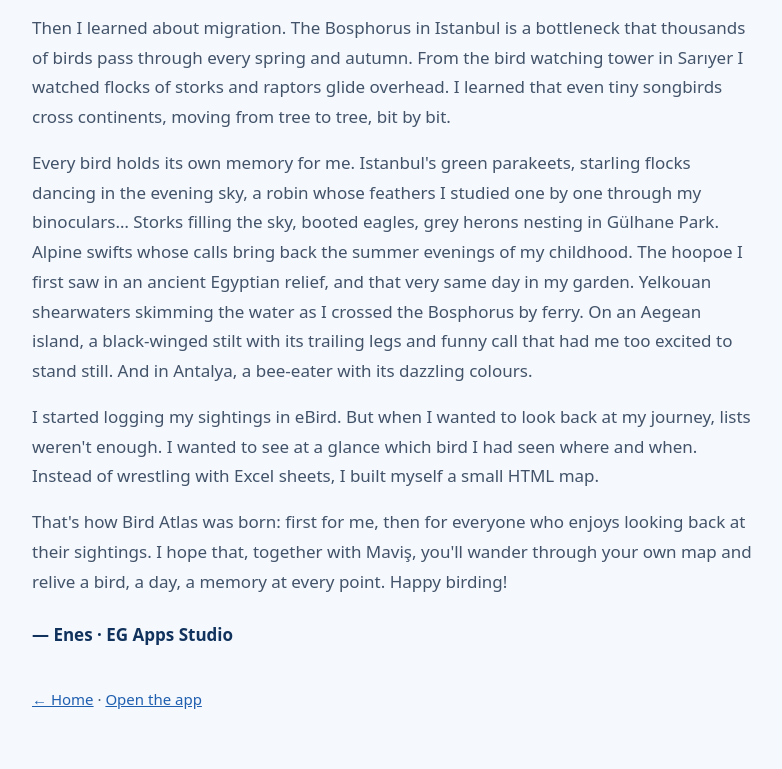
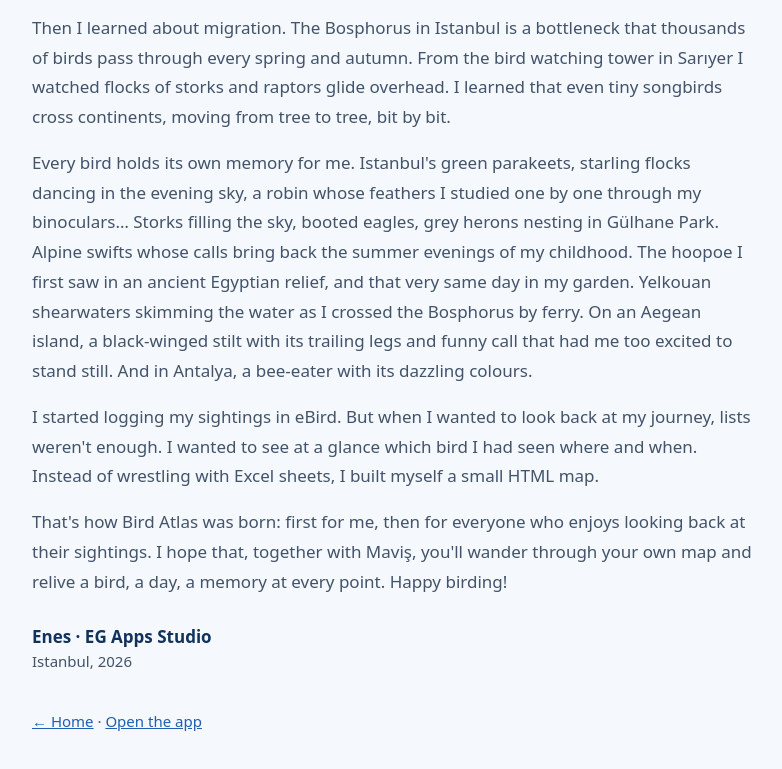
Before and after one commit to EGAppsStudio/birdatlas, a website: page site/story/index.html in a window 1280 px wide. Shown: the part 491-1260 px from the top of the page, without its empty margins (248-1030 px from the left). Drawn offline with Linux system fonts and the light colour scheme; a web font is replaced by a local one.

Commit message:
Öykü sayfası imzası: Enes · EG Apps Studio / İstanbul, 2026
Co-Authored-By: Claude Opus 5.5 <noreply@anthropic.com>
Claude-Session: https://claude.ai/code/session_012mXBh1959G4NnPsQR1ZGG4

```diff
--- a/scripts/hikaye.mjs
+++ b/scripts/hikaye.mjs
@@ -24,7 +24,7 @@ const DIL = { tr: 'TR', en: 'EN', es: 'ES', pt: 'PT', de: 'DE', fr: 'FR' };
 const art = L => `<article data-l="${L}" lang="${L}">
 <div class="bas"><div class="mv" data-mavis="wave" role="img" aria-label="Maviş"></div><h1>${esc(H.title[L])}</h1></div>
 ${H.p.map(p => `<p>${esc(p[L])}</p>`).join('\n')}
-<p class="imza">${esc(H.imza)}</p>
+<p class="imza">${esc(H.imza)}<span class="yer">${esc(H.yer[L])}</span></p>
 <p class="geri"><a href="/${L}/">← ${esc(H.geri[L])}</a> · <a href="/app/?lang=${L}">${esc(H.ac[L])}</a></p>
 </article>`;
 const sayfa = `<!doctype html>
@@ -55,7 +55,8 @@ header img { width: 36px; height: 36px; border-radius: 50%; background: #fff; }
 .mv { flex: 0 0 92px; height: 92px; }
 h1 { color: #10325C; font-size: clamp(26px, 5vw, 38px); line-height: 1.2; margin: 0; }
 p { margin: 0 0 16px; }
-.imza { font-weight: 700; color: #10325C; margin-top: 24px; }
+.imza { font-weight: 700; color: #10325C; margin-top: 28px; line-height: 1.5; }
+.imza .yer { display: block; font-weight: 400; color: #42536A; font-size: 15px; }
 .geri { margin-top: 36px; font-size: 15px; }
 a { color: #1F5FB0; }
 article { display: none; }
--- a/site/story/index.html
+++ b/site/story/index.html
@@ -26,7 +26,8 @@ header img { width: 36px; height: 36px; border-radius: 50%; background: #fff; }
 .mv { flex: 0 0 92px; height: 92px; }
 h1 { color: #10325C; font-size: clamp(26px, 5vw, 38px); line-height: 1.2; margin: 0; }
 p { margin: 0 0 16px; }
-.imza { font-weight: 700; color: #10325C; margin-top: 24px; }
+.imza { font-weight: 700; color: #10325C; margin-top: 28px; line-height: 1.5; }
+.imza .yer { display: block; font-weight: 400; color: #42536A; font-size: 15px; }
 .geri { margin-top: 36px; font-size: 15px; }
 a { color: #1F5FB0; }
 article { display: none; }
@@ -44,7 +45,7 @@ html[data-lang="tr"] article[data-l="tr"], html[data-lang="en"] article[data-l="
 <p>Her kuşun bende ayrı bir hatırası var. İstanbul'un yeşil papağanları, akşam gökyüzünde dans eden sığırcık kümeleri, dürbünle tüylerine tek tek baktığım kızılgerdan… Gökyüzünü dolduran leylek sürüleri, küçük orman kartalları, Gülhane'de yuva yapan gri balıkçıllar. Sesleriyle bana çocukluğumun yaz akşamlarını hatırlatan ak karınlı ebabiller. İlk kez bir antik Mısır kabartmasında gördüğüm ve aynı gün bahçemde karşıma çıkan ibibik. Boğaz'ı vapurla geçerken suyu sıyırarak uçan yelkovanlar. Ege'de bir adada, sarkık bacakları ve komik sesiyle beni heyecandan yerimde duramaz hâle getiren uzunbacak. Ve Antalya'da renkleriyle büyüleyen arı kuşu.</p>
 <p>Gözlemlerimi eBird'e kaydetmeye başladım. Ama yolculuğuma dönüp bakmak istediğimde listeler yetmedi. Hangi kuşu nerede ve ne zaman gördüğümü tek bakışta görmek istiyordum. Excel tablolarıyla uğraşmak yerine kendime küçük bir HTML haritası yaptım.</p>
 <p>Kuş Atlası böyle doğdu: önce kendim için, sonra gözlemlerine yeniden bakmaktan keyif alan herkes için. Umarım Maviş'le birlikte sen de kendi haritanda gezinir, her noktada bir kuşu, bir günü, bir hatırayı yeniden yaşarsın. İyi gözlemler!</p>
-<p class="imza">— Enes · EG Apps Studio</p>
+<p class="imza">Enes · EG Apps Studio<span class="yer">İstanbul, 2026</span></p>
 <p class="geri"><a href="/tr/">← Ana sayfa</a> · <a href="/app/?lang=tr">Uygulamayı aç</a></p>
 </article>
 <article data-l="en" lang="en">
@@ -55,7 +56,7 @@ html[data-lang="tr"] article[data-l="tr"], html[data-lang="en"] article[data-l="
 <p>Every bird holds its own memory for me. Istanbul's green parakeets, starling flocks dancing in the evening sky, a robin whose feathers I studied one by one through my binoculars… Storks filling the sky, booted eagles, grey herons nesting in Gülhane Park. Alpine swifts whose calls bring back the summer evenings of my childhood. The hoopoe I first saw in an ancient Egyptian relief, and that very same day in my garden. Yelkouan shearwaters skimming the water as I crossed the Bosphorus by ferry. On an Aegean island, a black-winged stilt with its trailing legs and funny call that had me too excited to stand still. And in Antalya, a bee-eater with its dazzling colours.</p>
 <p>I started logging my sightings in eBird. But when I wanted to look back at my journey, lists weren't enough. I wanted to see at a glance which bird I had seen where and when. Instead of wrestling with Excel sheets, I built myself a small HTML map.</p>
 <p>That's how Bird Atlas was born: first for me, then for everyone who enjoys looking back at their sightings. I hope that, together with Maviş, you'll wander through your own map and relive a bird, a day, a memory at every point. Happy birding!</p>
-<p class="imza">— Enes · EG Apps Studio</p>
+<p class="imza">Enes · EG Apps Studio<span class="yer">Istanbul, 2026</span></p>
 <p class="geri"><a href="/en/">← Home</a> · <a href="/app/?lang=en">Open the app</a></p>
 </article>
 <article data-l="es" lang="es">
@@ -66,7 +67,7 @@ html[data-lang="tr"] article[data-l="tr"], html[data-lang="en"] article[data-l="
 <p>Cada ave guarda para mí un recuerdo propio. Las cotorras verdes de Estambul, las nubes de estorninos bailando en el cielo del atardecer, un petirrojo cuyas plumas observé una a una con los prismáticos… Cigüeñas llenando el cielo, águilas calzadas, garzas reales anidando en el parque Gülhane. Vencejos reales cuyos gritos me devuelven a las tardes de verano de mi infancia. La abubilla que vi por primera vez en un relieve del antiguo Egipto y, ese mismo día, en mi jardín. Pardelas mediterráneas rozando el agua mientras cruzaba el Bósforo en ferry. En una isla del Egeo, una cigüeñuela con sus patas colgando y su canto gracioso, que me tuvo tan emocionado que no podía estarme quieto. Y en Antalya, un abejaruco de colores deslumbrantes.</p>
 <p>Empecé a registrar mis observaciones en eBird. Pero cuando quería mirar atrás y ver mi recorrido, las listas no bastaban. Quería ver de un vistazo qué ave había visto, dónde y cuándo. En lugar de pelearme con hojas de Excel, me hice un pequeño mapa en HTML.</p>
 <p>Así nació Bird Atlas: primero para mí y después para todos los que disfrutan volviendo a mirar sus observaciones. Ojalá que, junto con Maviş, recorras tu propio mapa y revivas en cada punto un ave, un día, un recuerdo. ¡Buenas observaciones!</p>
-<p class="imza">— Enes · EG Apps Studio</p>
+<p class="imza">Enes · EG Apps Studio<span class="yer">Estambul, 2026</span></p>
 <p class="geri"><a href="/es/">← Inicio</a> · <a href="/app/?lang=es">Abrir la app</a></p>
 </article>
 <article data-l="pt" lang="pt">
@@ -77,7 +78,7 @@ html[data-lang="tr"] article[data-l="tr"], html[data-lang="en"] article[data-l="
 <p>Cada ave guarda uma lembrança só dela para mim. Os periquitos verdes de Istambul, as nuvens de estorninhos dançando no céu do fim de tarde, um pisco-de-peito-ruivo cujas penas observei uma a uma no binóculo… Cegonhas enchendo o céu, águias-calçadas, garças-reais fazendo ninho no parque Gülhane. Andorinhões-reais cujos gritos me levam de volta às tardes de verão da minha infância. A poupa que vi pela primeira vez num relevo do antigo Egito e, naquele mesmo dia, no meu jardim. Pardelas-do-mediterrâneo roçando a água enquanto eu atravessava o Bósforo de balsa. Numa ilha do Egeu, um pernilongo de pernas pendentes e canto engraçado, que me deixou tão empolgado que eu não conseguia ficar parado. E em Antália, um abelharuco de cores deslumbrantes.</p>
 <p>Comecei a registrar minhas observações no eBird. Mas, quando eu queria olhar para trás e ver a minha jornada, as listas não bastavam. Eu queria ver num relance qual ave tinha visto, onde e quando. Em vez de brigar com planilhas do Excel, fiz para mim um pequeno mapa em HTML.</p>
 <p>Foi assim que nasceu o Bird Atlas: primeiro para mim, depois para todos que gostam de rever suas observações. Espero que, junto com a Maviş, você passeie pelo seu próprio mapa e reviva em cada ponto uma ave, um dia, uma lembrança. Boas observações!</p>
-<p class="imza">— Enes · EG Apps Studio</p>
+<p class="imza">Enes · EG Apps Studio<span class="yer">Istambul, 2026</span></p>
 <p class="geri"><a href="/pt/">← Início</a> · <a href="/app/?lang=pt">Abrir o app</a></p>
 </article>
 <article data-l="de" lang="de">
@@ -88,7 +89,7 @@ html[data-lang="tr"] article[data-l="tr"], html[data-lang="en"] article[data-l="
 <p>Jeder Vogel trägt für mich eine eigene Erinnerung. Istanbuls grüne Sittiche, Starenschwärme, die am Abendhimmel tanzen, ein Rotkehlchen, dessen Federn ich mir durchs Fernglas einzeln ansah … Störche, die den Himmel füllen, Zwergadler, Graureiher, die im Gülhane-Park brüten. Alpensegler, deren Rufe mich an die Sommerabende meiner Kindheit erinnern. Der Wiedehopf, den ich zum ersten Mal auf einem altägyptischen Relief sah – und am selben Tag in meinem Garten. Mittelmeer-Sturmtaucher, die übers Wasser streichen, während ich mit der Fähre über den Bosporus fuhr. Auf einer Insel in der Ägäis ein Stelzenläufer mit baumelnden Beinen und komischem Ruf, der mich so aufgeregt hat, dass ich nicht stillstehen konnte. Und in Antalya ein Bienenfresser mit seinen schillernden Farben.</p>
 <p>Ich begann, meine Beobachtungen in eBird einzutragen. Doch wenn ich auf meine Reise zurückblicken wollte, reichten Listen nicht aus. Ich wollte auf einen Blick sehen, welchen Vogel ich wo und wann gesehen hatte. Statt mich mit Excel-Tabellen herumzuschlagen, baute ich mir eine kleine HTML-Karte.</p>
 <p>So ist Bird Atlas entstanden: zuerst für mich, dann für alle, die gern auf ihre Beobachtungen zurückblicken. Ich hoffe, dass du gemeinsam mit Maviş durch deine eigene Karte streifst und an jedem Punkt einen Vogel, einen Tag, eine Erinnerung neu erlebst. Gute Beobachtungen!</p>
-<p class="imza">— Enes · EG Apps Studio</p>
+<p class="imza">Enes · EG Apps Studio<span class="yer">Istanbul, 2026</span></p>
 <p class="geri"><a href="/de/">← Startseite</a> · <a href="/app/?lang=de">App öffnen</a></p>
 </article>
 <article data-l="fr" lang="fr">
@@ -99,7 +100,7 @@ html[data-lang="tr"] article[data-l="tr"], html[data-lang="en"] article[data-l="
 <p>Chaque oiseau garde pour moi un souvenir à part. Les perruches vertes d'Istanbul, les nuées d'étourneaux dansant dans le ciel du soir, un rouge-gorge dont j'ai observé les plumes une à une aux jumelles… Des cigognes emplissant le ciel, des aigles bottés, des hérons cendrés nichant dans le parc de Gülhane. Les martinets à ventre blanc, dont les cris me ramènent aux soirs d'été de mon enfance. La huppe que j'ai vue pour la première fois sur un bas-relief de l'Égypte ancienne, puis le jour même dans mon jardin. Des puffins yelkouans rasant l'eau pendant que je traversais le Bosphore en ferry. Sur une île de la mer Égée, une échasse blanche aux pattes pendantes et au cri amusant, qui m'a rendu si fébrile que je ne tenais plus en place. Et à Antalya, un guêpier aux couleurs éblouissantes.</p>
 <p>J'ai commencé à noter mes observations dans eBird. Mais quand je voulais revenir sur mon parcours, les listes ne suffisaient pas. Je voulais voir d'un coup d'œil quel oiseau j'avais vu, où et quand. Au lieu de me battre avec des tableaux Excel, je me suis fait une petite carte en HTML.</p>
 <p>C'est ainsi qu'est né Bird Atlas : d'abord pour moi, puis pour tous ceux qui aiment revenir sur leurs observations. J'espère qu'avec Maviş, tu parcourras ta propre carte et revivras à chaque point un oiseau, une journée, un souvenir. Bonnes observations !</p>
-<p class="imza">— Enes · EG Apps Studio</p>
+<p class="imza">Enes · EG Apps Studio<span class="yer">Istanbul, 2026</span></p>
 <p class="geri"><a href="/fr/">← Accueil</a> · <a href="/app/?lang=fr">Ouvrir l'app</a></p>
 </article>
 </main>
```
Also changed, not shown: scripts/hikaye.json (+9 -1 lines).
